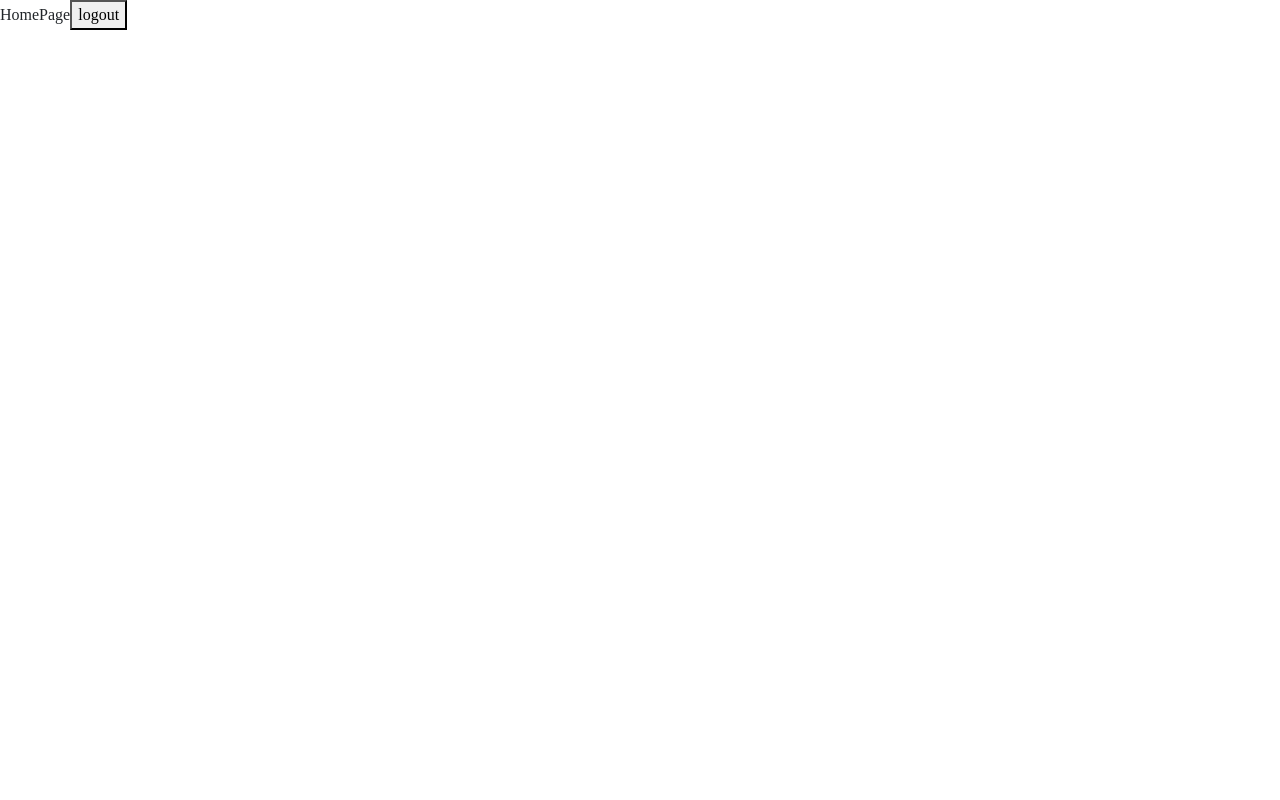
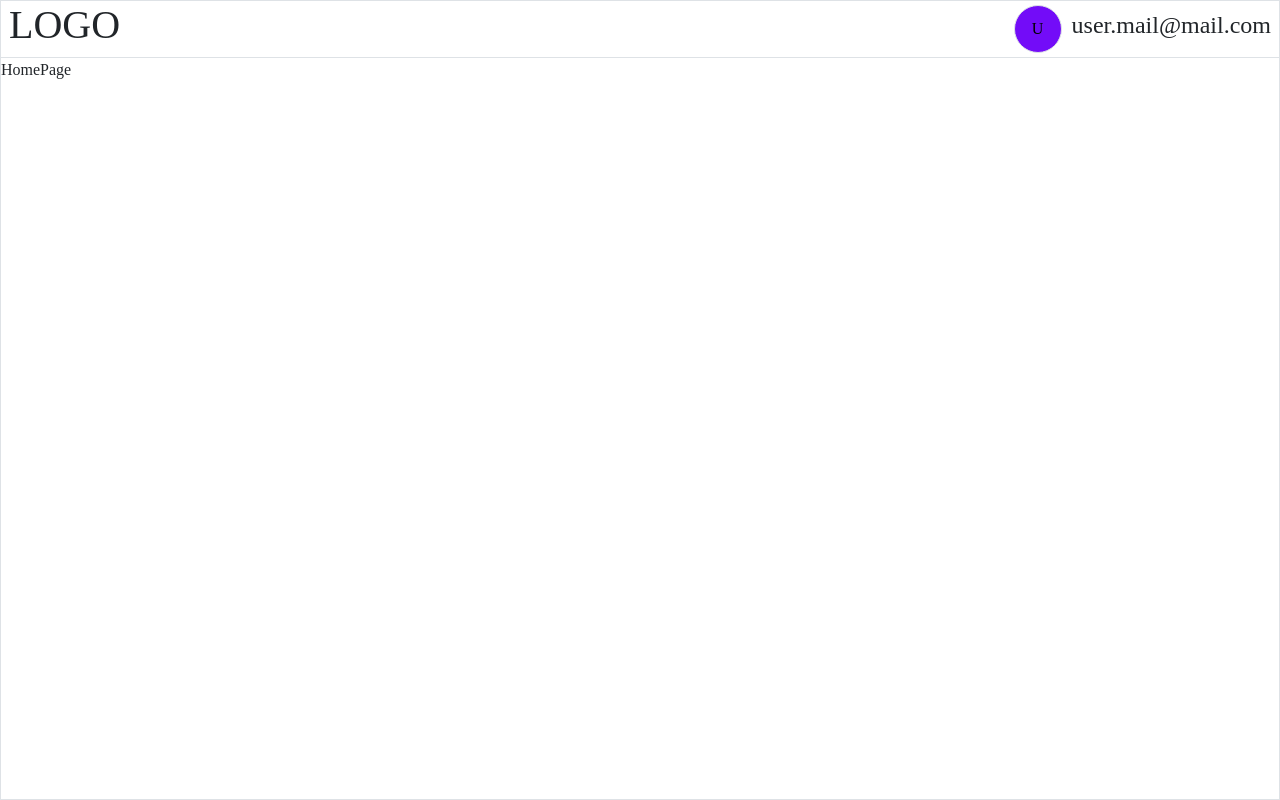
Before and after one commit to Passworder-Team/passworder-web-client, a React (Create React App) app: page / in a window 1280 px wide. Built offline with nearby package versions, Linux system fonts and the light colour scheme; sample sign-in values are in the browser's storage.

Commit message:
client web progress

```diff
--- a/src/App.css
+++ b/src/App.css
@@ -10,3 +10,50 @@ a, button{
 a, a:hover{
   text-decoration: none;
 }
+
+.all-container {
+  /* background-color: #000; */
+  min-height: 100vh;
+}
+
+/* header */
+.header-container {
+  display: flex;
+  justify-content: space-between;
+}
+
+.current-user-container {
+  display: flex;
+  align-items: center;
+}
+
+.current-user-photo {
+  width: 3rem;
+  height: 3rem;
+  display: flex;
+  justify-content: center;
+  align-items: center;
+  margin: auto 10px;
+  background-color: rgb(115, 12, 248);
+}
+
+.current-user-action {
+  display: flex;
+  flex-direction: column;
+  align-items: flex-start;
+}
+
+.btn-signout {
+  margin: 10px 0 0 0;
+}
+
+.sign-container {
+  display: flex;
+  align-items: center;
+}
+
+.form-sign {
+  display: flex;
+  flex-direction: column;
+  align-items: flex-start;
+}
--- a/src/App.js
+++ b/src/App.js
@@ -19,7 +19,13 @@ function App() {
   }, [token])
 
   return (
+    <div
+      className="
+        border
+        all-container"
+    >
       <Router>
+        <div className="content-container">
           <Switch>
             <Route exact path="/">
               <HomePage token={token} setToken={setToken} />
@@ -31,7 +37,9 @@ function App() {
               <RegisterPage token={token} />
             </Route>
           </Switch>
+        </div>
       </Router>
+    </div>
   );
 }
 
--- /dev/null
+++ b/src/components/Header.js
@@ -0,0 +1,42 @@
+import React from 'react'
+import { Link } from 'react-router-dom'
+
+export default function Header({ token, setToken }) {
+  const logout = () => {
+    setToken('')
+    localStorage.clear()
+  }
+
+  return (
+    <div
+      className="
+        px-2
+        border-bottom
+        header-container"
+    >
+      <div className="logo-container">
+        <h1>LOGO</h1>
+      </div>
+      <div className="current-user-container">
+        <div class="dropdown">
+          <button class="current-user-photo rounded-circle border" type="button" id="dropdownMenuButton" data-toggle="dropdown" aria-haspopup="true" aria-expanded="false">
+            U
+          </button>
+          <div class="dropdown-menu" aria-labelledby="dropdownMenuButton">
+            <div className="dropdown-item">
+              <Link to="user/profile">Profile</Link>
+            </div>
+            <div className="dropdown-item">
+              <p onClick={logout}>
+                Sign out
+              </p>
+            </div>
+          </div>
+        </div>
+        <div className="current-user-name">
+          <h4>user.mail@mail.com</h4>
+        </div>
+      </div>
+    </div>
+  )
+}
--- a/src/views/HomePage.js
+++ b/src/views/HomePage.js
@@ -1,5 +1,8 @@
 import React, { useEffect } from 'react'
 import { useHistory } from 'react-router-dom'
+
+// components
+import Header from '../components/Header'
 
 export default function HomePage ({ token, setToken }) {
   const history = useHistory()
@@ -9,15 +12,10 @@ export default function HomePage ({ token, setToken }) {
     console.log(token)
   }, [token, history])
 
-  const logout = () => {
-    setToken('')
-    localStorage.clear()
-  }
-
   return (
     <>
+      <Header token={token} setToken={setToken}/>
       HomePage
-      <button onClick={logout}>logout</button>
     </>
   )
 }
--- a/src/views/LoginPage.js
+++ b/src/views/LoginPage.js
@@ -31,9 +31,14 @@ export default function LoginPage ({ token, setToken }) {
   }
 
   return (
-    <>
-      <form onSubmit={(e) => login(e)}>
-      <label>name</label>
+    <div
+      className="container border sign-container"
+    >
+      <form
+        className="container border form-sign"
+        onSubmit={(e) => login(e)}
+      >
+        <label>name</label>
         <input
           type="text"
           onChange={(e) => setName(e.target.value)}
@@ -55,6 +60,6 @@ export default function LoginPage ({ token, setToken }) {
         <button type="submit">login</button>
         not a user yet? <Link to="/register">register</Link> here!
       </form>
-    </>
+    </div>
   )
 }
```
Lines whose indentation alone changed are shown as unchanged.
